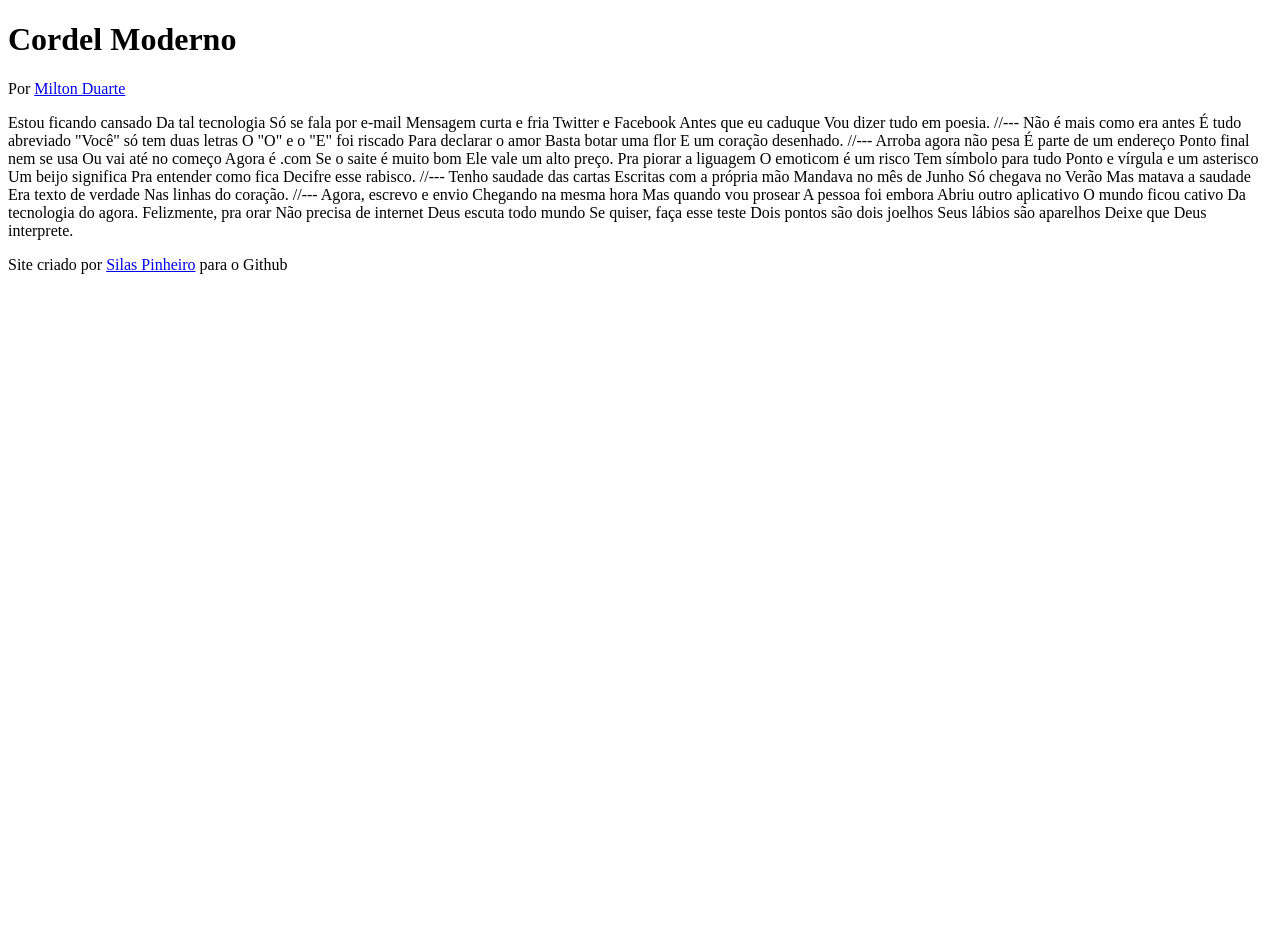
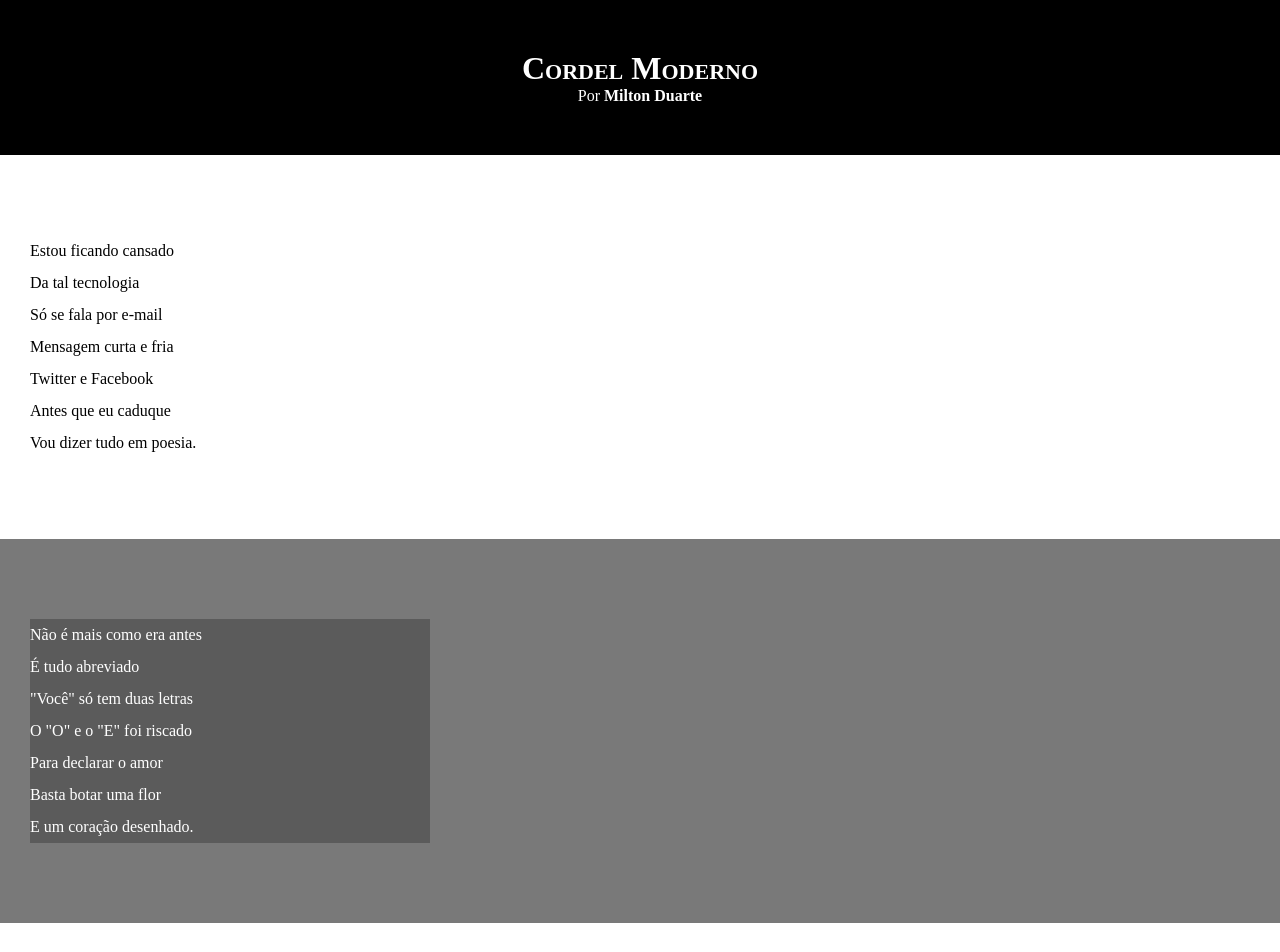
Before and after one commit to silasspinheiro/projetocordel, a plain HTML site: page index.html in a window 1280 px wide. Shown: the top 952 px of the page. Before the commit the page ends 800 px from the top, so only its background shows below. Drawn offline with Linux system fonts and the light colour scheme.

Commit message:
estilos dos textos e blocos

```diff
--- a/index.html
+++ b/index.html
@@ -4,6 +4,7 @@
     <meta charset="UTF-8">
     <meta name="viewport" content="width=device-width, initial-scale=1.0">
     <title>Cordel Moderno</title>
+    <link rel="stylesheet" href="style.css">
 </head>
 <body>
     <header>
@@ -12,69 +13,84 @@
 
     </header>
 
-    Estou ficando cansado
-    Da tal tecnologia
-    Só se fala por e-mail
-    Mensagem curta e fria
-    Twitter e Facebook
-    Antes que eu caduque
-    Vou dizer tudo em poesia.
+    <section class="normal">
+        <p>
+            Estou ficando cansado <br>
+            Da tal tecnologia<br>
+            Só se fala por e-mail<br>
+            Mensagem curta e fria<br>
+            Twitter e Facebook<br>
+            Antes que eu caduque<br>
+            Vou dizer tudo em poesia.<br>
+        </p>
+    </section>
 
-    //---
+    <section class="imagem">
+        <p>
+            Não é mais como era antes<br>
+            É tudo abreviado<br>
+            "Você" só tem duas letras<br>
+            O "O" e o "E" foi riscado<br>
+            Para declarar o amor<br>
+            Basta botar uma flor<br>
+            E um coração desenhado.<br>
+        </p>
+    </section>
 
-    Não é mais como era antes
-    É tudo abreviado
-    "Você" só tem duas letras
-    O "O" e o "E" foi riscado
-    Para declarar o amor
-    Basta botar uma flor
-    E um coração desenhado.
+    <section class="normal">
+        <p>
+            Arroba agora não pesa<br>
+            É parte de um endereço<br>
+            Ponto final nem se usa<br>
+            Ou vai até no começo<br>
+            Agora é .com<br>
+            Se o saite é muito bom<br>
+            Ele vale um alto preço.<br>
+            Pra piorar a liguagem<br>
+            O emoticom é um risco<br>
+            Tem símbolo para tudo<br>
+            Ponto e vírgula e um asterisco<br>
+            Um beijo significa<br>
+            Pra entender como fica<br>
+            Decifre esse rabisco.<br>
+        </p>
+ </section>
 
-    //---
+ <section class="imagem">
+     <p>
 
-    Arroba agora não pesa
-    É parte de um endereço
-    Ponto final nem se usa
-    Ou vai até no começo
-    Agora é .com
-    Se o saite é muito bom
-    Ele vale um alto preço.
+            Tenho saudade das cartas<br>
+            Escritas com a própria mão<br>
+            Mandava no mês de Junho<br>
+            Só chegava no Verão<br>
+            Mas matava a saudade<br>
+            Era texto de verdade<br>
+            Nas linhas do coração.<br>
+     </p>
+ </section>
 
-    Pra piorar a liguagem
-    O emoticom é um risco
-    Tem símbolo para tudo
-    Ponto e vírgula e um asterisco
-    Um beijo significa
-    Pra entender como fica
-    Decifre esse rabisco.
+<section class="normal">
 
-    //---
+        <p>
+            Agora, escrevo e envio<br>
+            Chegando na mesma hora<br>
+            Mas quando vou prosear<br>
+            A pessoa foi embora<br>
+            Abriu outro aplicativo<br>
+            O mundo ficou cativo<br>
+            Da tecnologia do agora.<br>
+        </p>
 
-    Tenho saudade das cartas
-    Escritas com a própria mão
-    Mandava no mês de Junho
-    Só chegava no Verão
-    Mas matava a saudade
-    Era texto de verdade
-    Nas linhas do coração.
-
-    //---
-
-    Agora, escrevo e envio
-    Chegando na mesma hora
-    Mas quando vou prosear
-    A pessoa foi embora
-    Abriu outro aplicativo
-    O mundo ficou cativo
-    Da tecnologia do agora.
-
-    Felizmente, pra orar
-    Não precisa de internet
-    Deus escuta todo mundo
-    Se quiser, faça esse teste
-    Dois pontos são dois joelhos
-    Seus lábios são aparelhos
-    Deixe que Deus interprete.
+        <p>
+            Felizmente, pra orar<br>
+            Não precisa de internet<br>
+            Deus escuta todo mundo<br>
+            Se quiser, faça esse teste<br>
+            Dois pontos são dois joelhos<br>
+            Seus lábios são aparelhos<br>
+            Deixe que Deus interprete.<br>
+        </p>
+</section>
 
     <footer>
         <p>Site criado por <a href="https://github.com/silasspinheiro" target="_blank">Silas Pinheiro</a> para o Github</p>
--- /dev/null
+++ b/style.css
@@ -0,0 +1,76 @@
+@charset "UTF-8";
+
+* {
+
+    margin: 0PX;
+    padding: 0px;
+    }
+
+html, body {
+    min-height: 100vh;
+    background-color: darkgray;
+}
+header {background-color: black;
+
+color: white;
+text-align: center;
+}
+header > h1 {
+
+    padding-top: 50px;
+    font-variant: small-caps;
+}
+header > p{
+
+    padding-bottom: 50px;
+
+}
+a {
+
+    color: white;
+    text-decoration: none;
+    font-weight: bolder;
+}
+header a:hover, footer a:hover {
+    text-decoration: underline;
+}
+section {
+
+
+    padding-top: 10vh;
+    padding-bottom: 10vh;
+    line-height: 2em;
+    padding-left: 30px;
+}
+
+
+
+section.normal {
+
+        background-color: white;
+        color: black;
+}
+
+
+section.imagem {
+
+    background-color: rgba(0, 0, 0, 0.288);
+    color: white;
+
+}
+
+
+section.imagem > p {
+    width: 400px;
+    background-color: rgba(0, 0, 0, 0.247);
+
+}
+
+footer {
+        background-color: black;
+        color: white;
+        text-align: center;
+        padding: 10px;
+
+
+}
```
